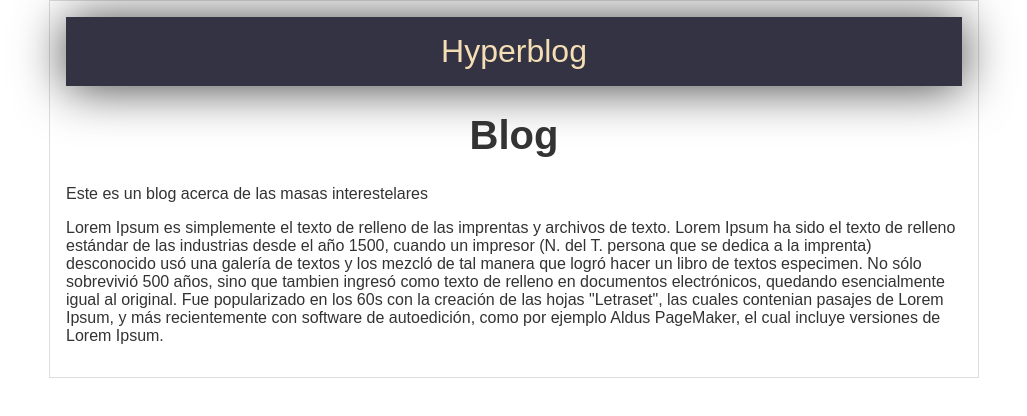
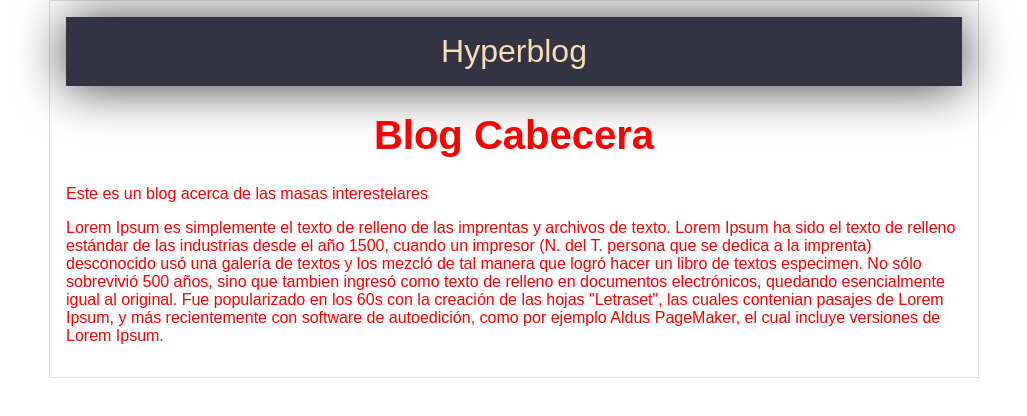
Before and after one commit to smartnix/hyperblog, a plain HTML site: page index.html in a window 1280 px wide. Shown: the whole page, without its empty margins (126-1153 px from the left). Drawn offline with Linux system fonts and the light colour scheme.

Commit message:
Se modifico la cabecera y color del texto

```diff
--- a/css/estilos.css
+++ b/css/estilos.css
@@ -2,7 +2,7 @@ body
 {
     text-align: center;
     font-family:Arial, Helvetica, sans-serif;
-    color: #333;
+    color: red;
     margin: 0;
     padding: 0;
 
--- a/index.html
+++ b/index.html
@@ -11,7 +11,7 @@
     <div id="container">
         <div id="cabecera">Hyperblog</div>
         <div id="post">
-            <h1>Blog</h1>
+            <h1>Blog Cabecera</h1>
             <p>Este es un blog acerca de las masas interestelares
 
             </p>
```
